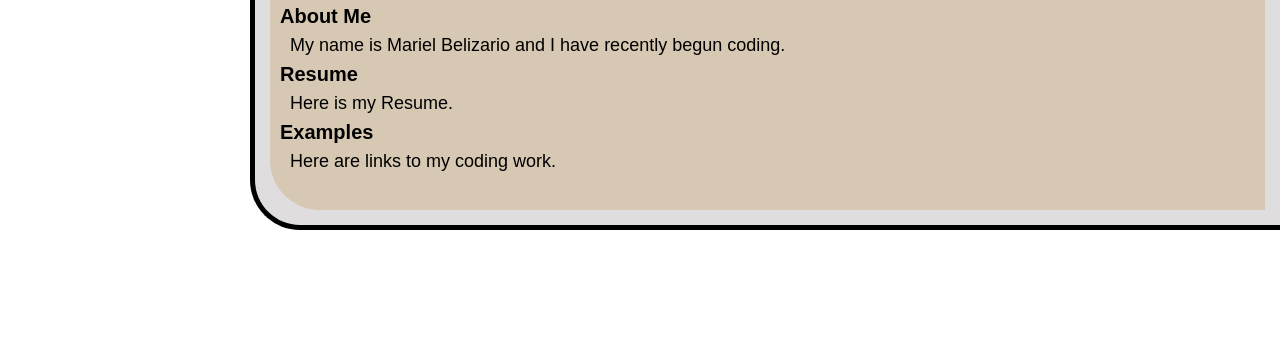
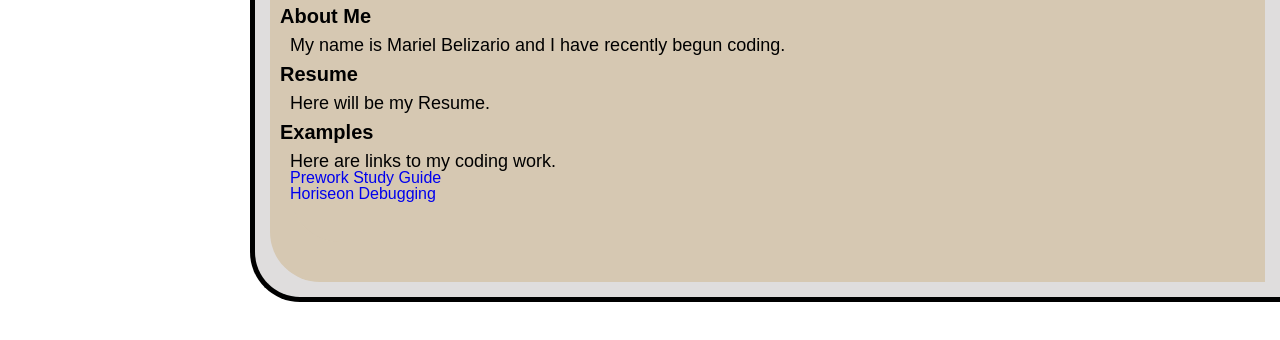
Before and after one commit to Al3xG23/My-Portfolio, a plain HTML site: page index.html in a window 1280 px wide. Shown: the part 290-630 px from the top of the page. Drawn offline with Linux system fonts and the light colour scheme.

Commit message:
links added

```diff
--- a/assets/css/style.css
+++ b/assets/css/style.css
@@ -109,3 +109,8 @@ img {
 .content ul p {
     margin-left: 20px;
 }
+
+.deployed {
+    display: block;
+    margin-left: 20px;
+}
--- a/index.html
+++ b/index.html
@@ -42,13 +42,22 @@
                 <li>
                     <h4 id="resume">Resume</h4>
                     <p>
-                        Here is my Resume.
+                        Here will be my Resume.
                     </p>
                 </li>
                 <li>
                     <h4 id="examples">Examples</h4>
                     <p>
                         Here are links to my coding work.
+                        <ul class="deployed">
+                            <li>
+                                <a href="https://al3xg23.github.io/prework-study-guide/">Prework Study Guide</a>
+                            </li>
+
+                            <li>
+                                <a href="https://al3xg23.github.io/challenge-refactor/">Horiseon Debugging</a>
+                            </li>
+                        </ul>
                     </p>
                 </li>
             </ul>
```
Also changed, not shown: script.js (added).
